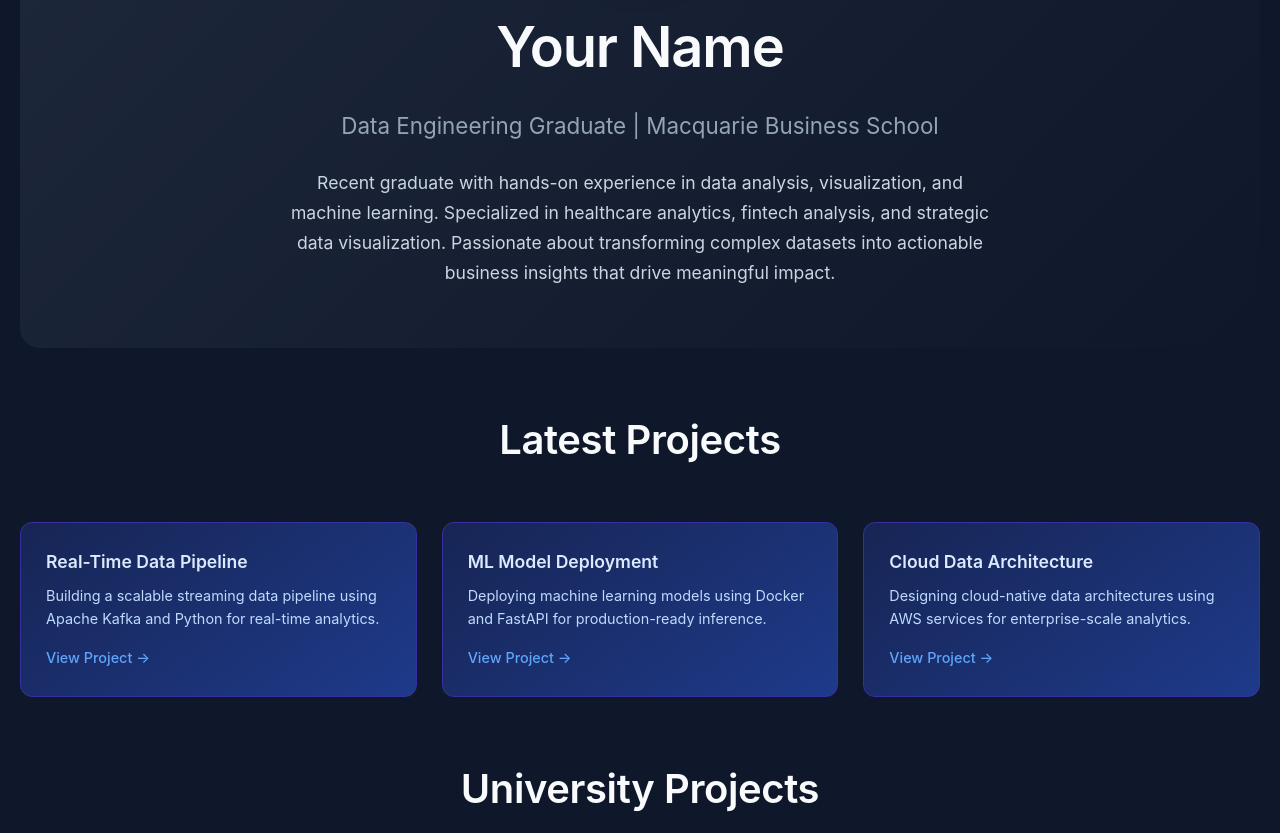
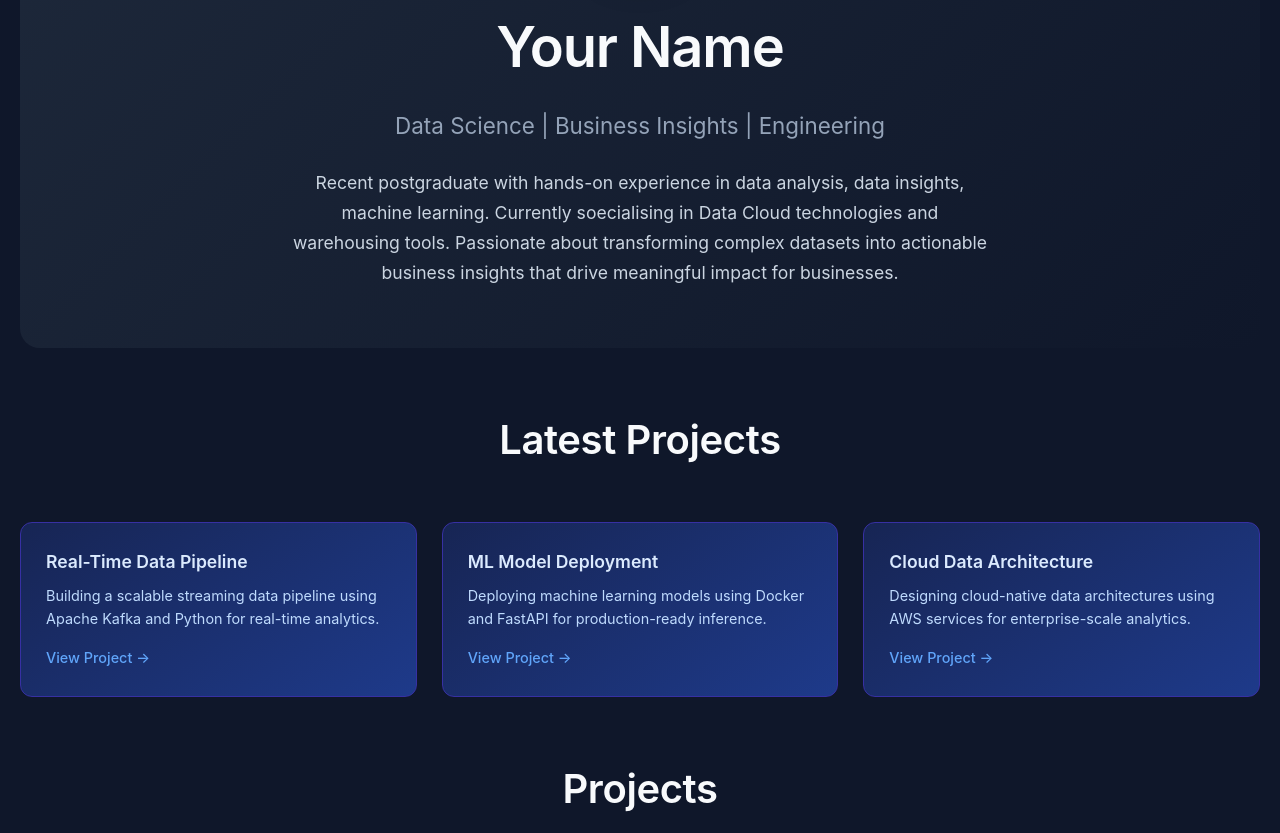
Before and after one commit to Shrutis070/shrutisharma.github.io, a plain HTML site: page index.html in a window 1280 px wide. Shown: the part 247-1080 px from the top of the page. Drawn offline with Linux system fonts and the light colour scheme.

Commit message:
Added name info

```diff
--- a/index.html
+++ b/index.html
@@ -3,7 +3,7 @@
 <head>
     <meta charset="UTF-8">
     <meta name="viewport" content="width=device-width, initial-scale=1.0">
-    <title>Your Name - Data Engineering Portfolio</title>
+    <title>Shruti Sharma's Portfolio</title>
     <style>
         * {
             margin: 0;
@@ -390,13 +390,13 @@
 <body>
     <div class="container">
         <header>
-            <img src="https://via.placeholder.com/120/64748b/ffffff?text=YN" alt="Your Name" class="profile-img">
+            <img src="https://via.placeholder.com/120/64748b/ffffff?text=YN" alt="Shruti Sharma" class="profile-img">
             <h1>Your Name</h1>
-            <p class="subtitle">Data Engineering Graduate | Macquarie Business School</p>
+            <p class="subtitle">Data Science | Business Insights | Engineering</p>
             <p class="bio">
-                Recent graduate with hands-on experience in data analysis, visualization, and machine learning.
-                Specialized in healthcare analytics, fintech analysis, and strategic data visualization.
-                Passionate about transforming complex datasets into actionable business insights that drive meaningful impact.
+                Recent postgraduate with hands-on experience in data analysis, data insights, machine learning.
+                Currently soecialising in Data Cloud technologies and warehousing tools.
+                Passionate about transforming complex datasets into actionable business insights that drive meaningful impact for businesses.
             </p>
         </header>
 
@@ -424,7 +424,7 @@
 
         <!-- University Projects Section -->
         <section class="section">
-            <h2>University Projects</h2>
+            <h2>Projects</h2>
             <div class="cards-grid two-column">
                 <div class="card">
                     <img src="https://via.placeholder.com/400x200/1e40af/ffffff?text=Healthcare+Dashboard" alt="Obesity Analysis Dashboard" class="card-image">
```
